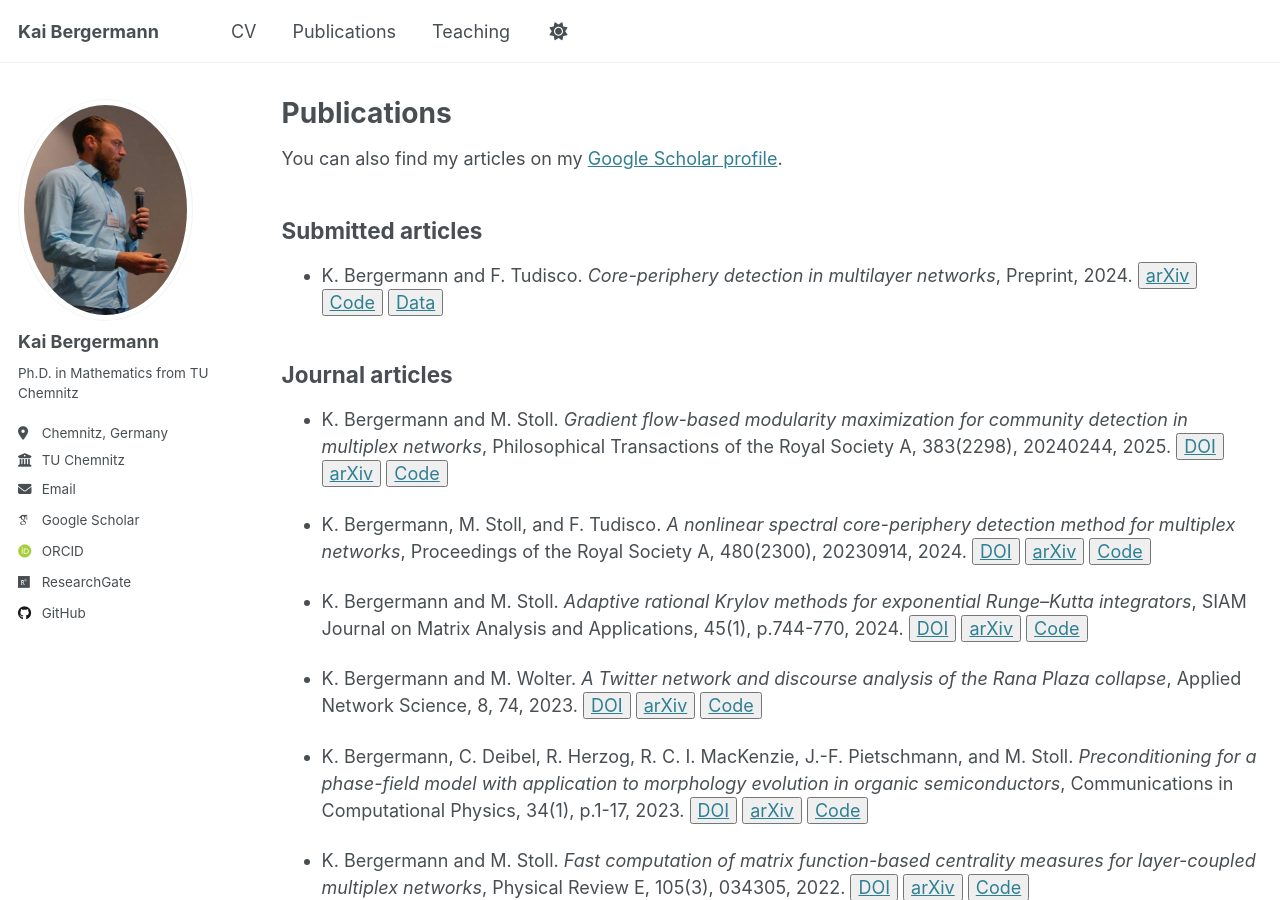
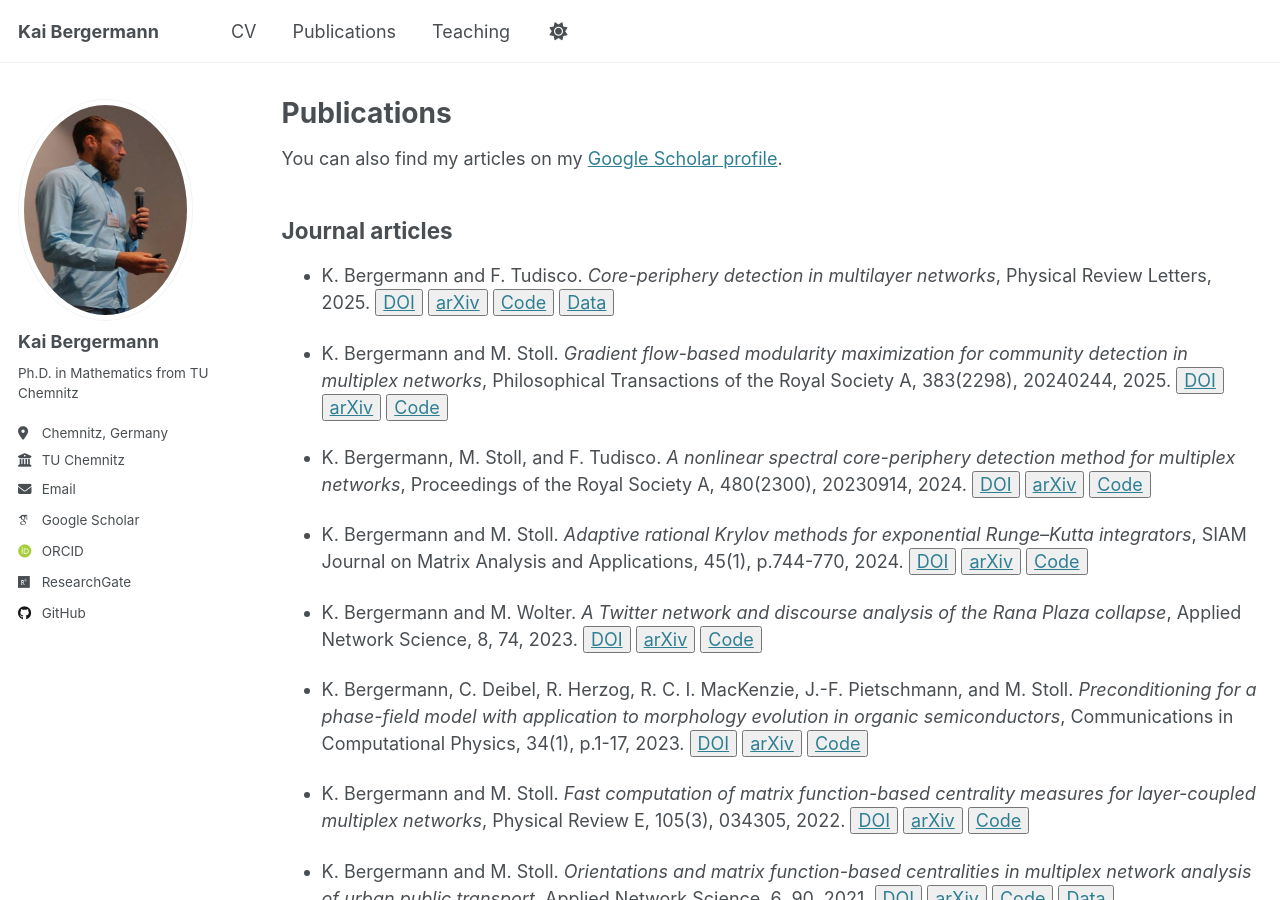
Before and after one commit to KBergermann/KBergermann.github.io, a Jekyll site: the page built from _pages/publications.md, in a window 1280 px wide and 900 px high. Built offline with Jekyll 4.4.1, drawn with Linux system fonts in a browser that asks for light colours; some web fonts are replaced.

```diff
--- a/_pages/publications.md
+++ b/_pages/publications.md
@@ -11,14 +11,12 @@ redirect_from:
 
 You can also find my articles on my [Google Scholar profile](https://scholar.google.com/citations?user=mMnM5BwAAAAJ).
 
-## Submitted articles
+## Journal articles
 
   * K. Bergermann and F. Tudisco.
     *Core-periphery detection in multilayer networks*,
-    Preprint, 2024.
-    <button type="button">[arXiv](https://arxiv.org/abs/2412.04179)</button> <button type="button">[Code](https://github.com/COMPiLELab/MLCP)</button> <button type="button">[Data](https://zenodo.org/records/14231870)</button>
-
-## Journal articles
+    Physical Review Letters, 2025.
+    <button type="button">[DOI](https://doi.org/10.1103/yr23-71yc)</button> <button type="button">[arXiv](https://arxiv.org/abs/2412.04179)</button> <button type="button">[Code](https://github.com/COMPiLELab/MLCP)</button> <button type="button">[Data](https://zenodo.org/records/14231870)</button>
 
   * K. Bergermann and M. Stoll.
     *Gradient flow-based modularity maximization for community detection in multiplex networks*,
```
Also changed, not shown: _pages/cv.md (+5 -1 lines).
